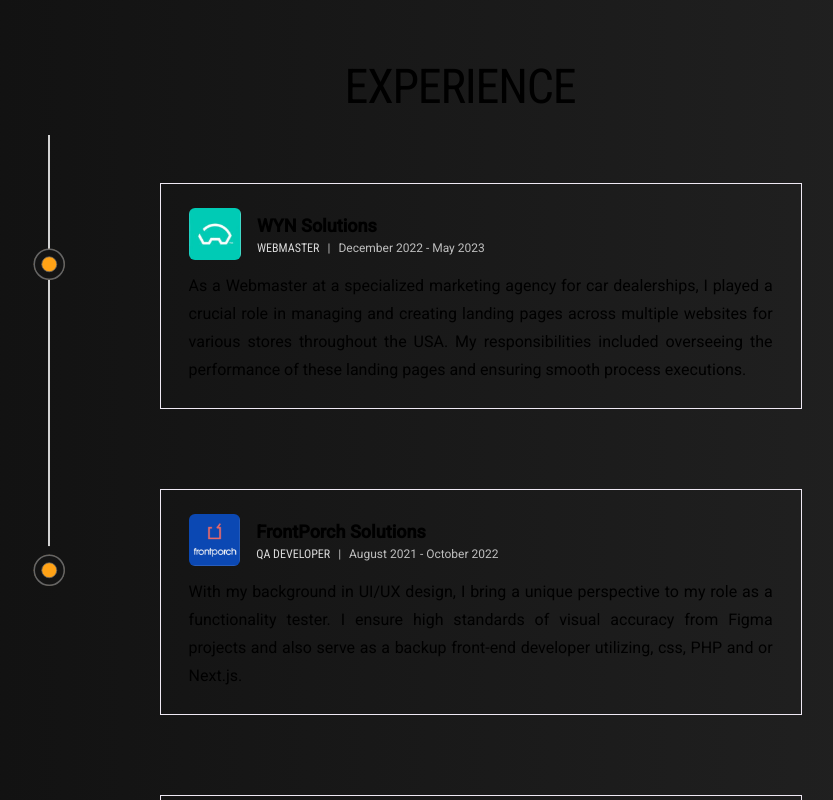
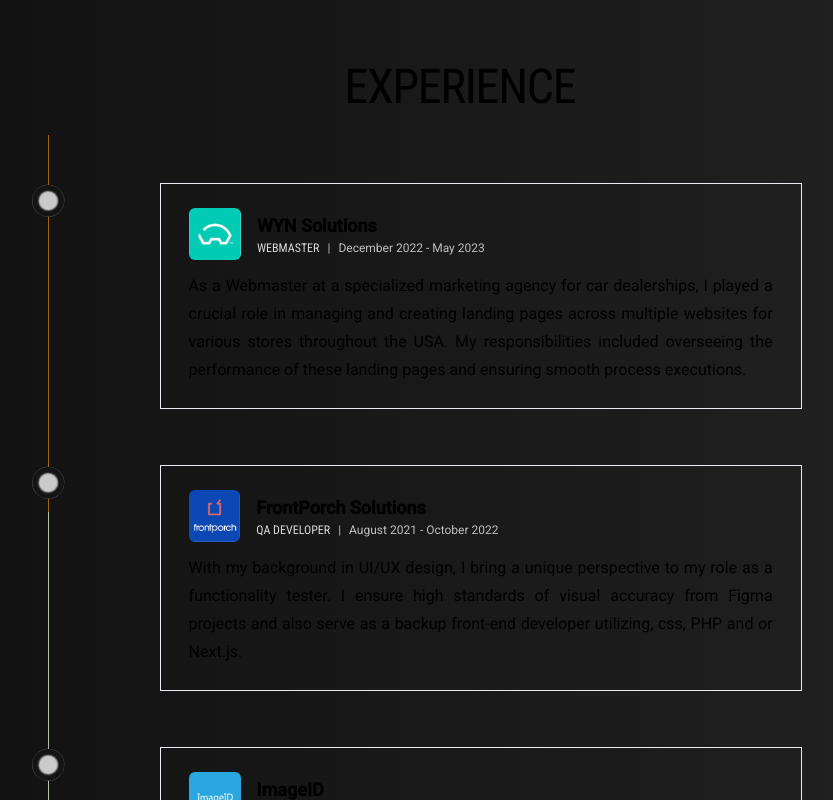
Before and after one commit to jor-g-r/portfolio-Jorge-Rondon, a Next.js app in the folder portfolio/: page / in a window 1280 px wide. Shown: the part 2120-2920 px from the top of the page, without its empty margins (180-1013 px from the left). Built offline with nearby package versions, Linux system fonts and the light colour scheme.

Commit message:
experience timeline setted

```diff
--- a/portfolio/src/app/components/Experience.tsx
+++ b/portfolio/src/app/components/Experience.tsx
@@ -24,13 +24,21 @@ interface WorkDetailsProps {
 
 const WorkDetails:React.FC<WorkDetailsProps> = ({company, logo, siteUrl, position, time, description}) => {
 
+
     const ref = useRef(null);
     return (
         <>
 
 
-            <li ref={ref} className="w-full max-w-[642px] border-solid border border-white-100 py-5 lg:py-6 px-4 lg:px-7">
+            <li  className="w-full max-w-[642px]">
             <IconCircle reference={ref} />
+                    <motion.div
+                        ref={ref}
+                         initial ={{y:70}}
+                         whileInView={{y:0}}
+                         transition={{duration: 0.75, type: 'spring'}}
+                        className="border-solid border border-white-100 py-5 lg:py-6 px-4 lg:px-7">
+
                                <div className="flex gap-4 pb-3 items-center">
                                   <a className="" href={siteUrl} target='_blank'>
                                     <Image className='rounded-md w-full max-h-[67px] lg:max-h-[52px]'
@@ -51,6 +59,7 @@ const WorkDetails:React.FC<WorkDetailsProps> = ({company, logo, siteUrl, positio
                                <div className='leading-5 lg:leading-7 text-xs md:text-md lg:text-base text-justify'>
                                     <div>{description}</div>
                                </div>
+                    </motion.div>
             </li>
         </>
     )
@@ -82,13 +91,16 @@ const Experience = () => {
 
                 <div ref={ref}  className="relative mx-auto w-full xl:max-w-[824px]">
 
+
+                    <div className="absolute animate-pulse left-0 top-0 w-[1px] h-full bg-white-400 opacity-80 origin-top"/>
+
                     <motion.div
 
                     style={{scaleY: scrollYProgress}}
 
-                    className="absolute left-0 top-0 w-[2px] h-full bg-white-200 origin-top"/>
+                    className="absolute left-0 top-0 w-[1px] h-full bg-primary-700 origin-top"/>
 
-                    <ul className=" flex flex-col gap-16 lg:gap-20 items-center pt-12 pl-[12%] lg:pl-[5%]">
+                    <ul className=" flex flex-col gap-8 lg:gap-14 items-center pt-12 pl-[12%] lg:pl-[5%]">
 
 
 
--- a/portfolio/src/app/icons/IconCircle.tsx
+++ b/portfolio/src/app/icons/IconCircle.tsx
@@ -1,30 +1,31 @@
-
-import {motion, useScroll} from 'framer-motion'
-import {useRef} from 'react'
+import { motion, useScroll } from 'framer-motion';
 
 interface IconCircleProps {
-    reference : any;
+  reference: any;
 }
 
-const IconCircle: React.FC<IconCircleProps> = (reference) => {
+const IconCircle: React.FC<IconCircleProps> = ({ reference }) => {
 
-    const ref = useRef(null);
-    const {scrollYProgress} = useScroll({
-        target: ref,
-        offset: ["start end", "center start"]
-    })
+  const {scrollYProgress} = useScroll(
+        {
+            target : reference,
+            offset: ["end end", "start center"]
+        }
+    )
+
 
     return (
-        <>
-        <figure className="absolute -left-[55px] stroke-dark-400">
-            <svg width={"75"} height={"75"} viewBox="0 0 100 100">
-                <circle cx={"75"} cy={"75"} r={"20"} className="stroke-primary stroke-1 fill-none"/>
-                <motion.circle cx={"75"} cy={"75"} r={"20"} className="stroke-2 fill-dark-950"/>
-                <circle cx={"75"} cy={"75"} r={"10"} className="stroke-1 fill-primary"/>
-            </svg>
-        </figure>
-        </>
-    )
-}
+      <figure className="absolute -left-[55px] stroke-dark-400 ">
+        <svg className='-rotate-[93deg]' width={'75'} height={'75'} viewBox="0 0 100 100">
+          <circle cx={'75'} cy={'75'} r={'21'} pathLength="1" className="stroke-dark-400 stroke-1 fill-none" />
+          <motion.circle cx={'75'} cy={'75'} r={'21'} className="stroke-[2px] stroke-primary-700 fill-dark-950 "
+                         style={{pathLength: scrollYProgress}}
+          />
+          <circle cx={'75'} cy={'75'} r={'13'} pathLength="1" className="animate-pulse stroke-1 fill-white-200" />
+        </svg>
+      </figure>
+    );
+  }
 
-export default IconCircle
+
+export default IconCircle;
--- a/portfolio/tailwind.config.ts
+++ b/portfolio/tailwind.config.ts
@@ -22,6 +22,7 @@ const config: Config = {
           primary: {
             DEFAULT : "#FFA216",
             600: "#C87800",
+            700: "#A56300"
           },
           white: {
             100: "#EFE9F4",
```
